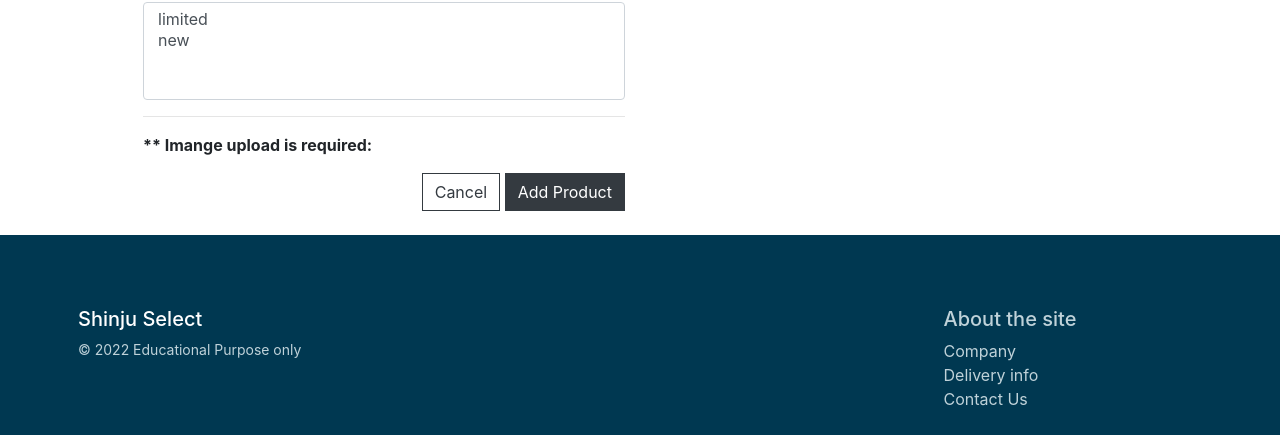
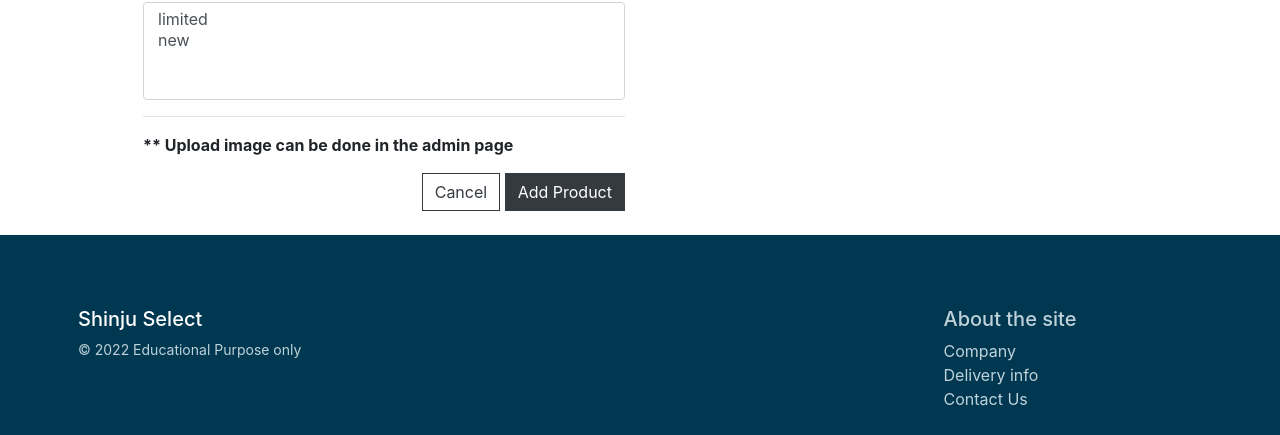
Before and after one commit to mwmlln/shinju_select, a Django app: page /products/add/ in a window 1280 px wide. Shown: the part 1000-1435 px from the top of the page. Run offline with Django 3.2, Linux system fonts and the light colour scheme; the visitor is signed in with stand-in values (Sample User, id 1); data comes from the database, SQL or seed files in the repository; parts of the project's set-up code (start-up, migrations or seed data) failed here and were passed over; some libraries are stand-ins or nearby versions; some web fonts are replaced.

Commit message:
REMOVE: image upload in the product management page as it causes errors

```diff
--- a/products/templates/products/add_product.html
+++ b/products/templates/products/add_product.html
@@ -27,8 +27,7 @@
                     {% csrf_token %}
                     {{ product_form | crispy }}
                     <hr>
-                    <p class="font-weight-bold"> ** Imange upload is required:</p>
-                    {{ image_form | crispy }}
+                    <p class="font-weight-bold"> ** Upload image can be done in the admin page</p>
                     <div class="text-right">
                         <a class="btn btn-outline-dark rounded-0" href="{% url 'products:products' %}">Cancel</a>
                         <button class="btn btn-dark rounded-0" type="submit">Add Product</button>
--- a/shinju_select/settings.py
+++ b/shinju_select/settings.py
@@ -30,7 +30,7 @@ STATIC_DIR = os.path.join(BASE_DIR, 'static')
 SECRET_KEY = os.environ.get('SECRET_KEY')
 
 # SECURITY WARNING: don't run with debug turned on in production!
-DEBUG = False
+DEBUG = True
 
 # Setting to switch to the development environment
 development = os.environ.get('DEVELOPMENT')
```
Also changed, not shown: products/views.py (+0 -23 lines).
